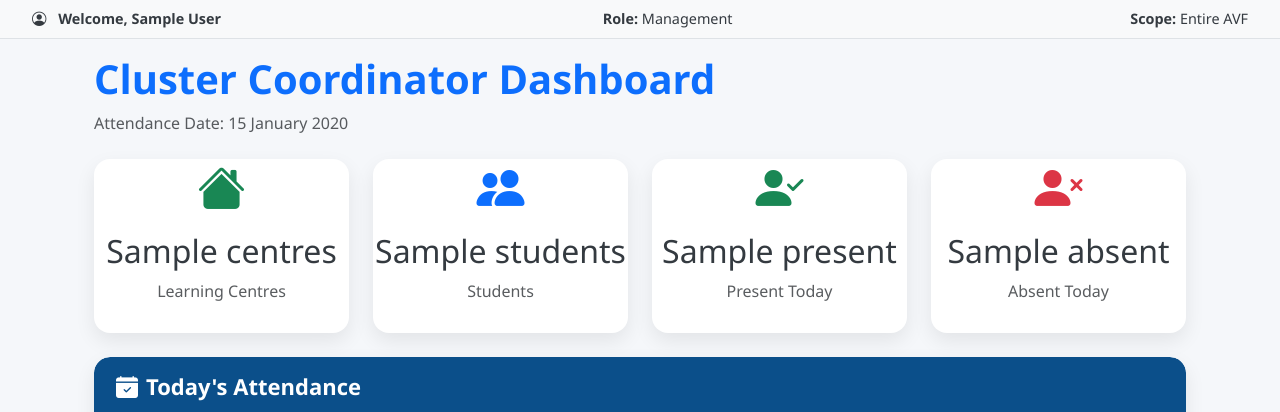
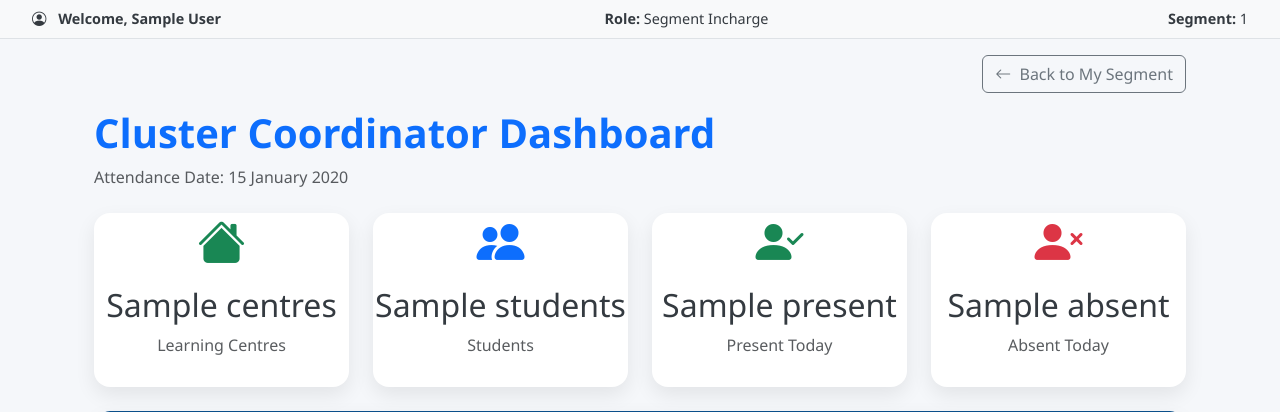
Before and after one commit to tumulururamesh/eems, a Flask app: template templates/cluster/cluster_dashboard.html in a window 1280 px wide. Shown: the part 150-562 px from the top of the page. Run offline with Flask 3, Linux system fonts and the light colour scheme; the visitor is signed in with stand-in values (Sample User, id 1); the template is opened without the code that fills it: most values are stand-ins (such as "Sample title", 1, 10 or a date in 2020); some libraries are stand-ins or nearby versions.

Commit message:
Improve SI drill-down navigation

```diff
--- a/templates/base.html
+++ b/templates/base.html
@@ -276,9 +276,9 @@
         <!-- CC CENTRE CONTEXT MENU -->
         <!-- ===================================== -->
 
-        {% if session.get("role") == "cluster_incharge"
-              and centre_context
-              and centre_id %}
+        {% if session.get("role") in ["cluster_incharge", "segment_incharge"]
+                and centre_context
+                and centre_id %}
 
             <li class="nav-item">
 
--- a/templates/cluster/cluster_dashboard.html
+++ b/templates/cluster/cluster_dashboard.html
@@ -10,6 +10,16 @@
 {% block content %}
 
 <div class="container-fluid">
+
+    {% if session.get("role") == "segment_incharge" %}
+    <div class="d-flex justify-content-end mb-3">
+        <a href="/segment/{{ session.get('segment') }}"
+        class="btn btn-outline-secondary">
+            <i class="bi bi-arrow-left me-1"></i>
+            Back to My Segment
+        </a>
+    </div>
+    {% endif %}
 
     <!-- ===================================================== -->
     <!-- Page Heading -->
```
